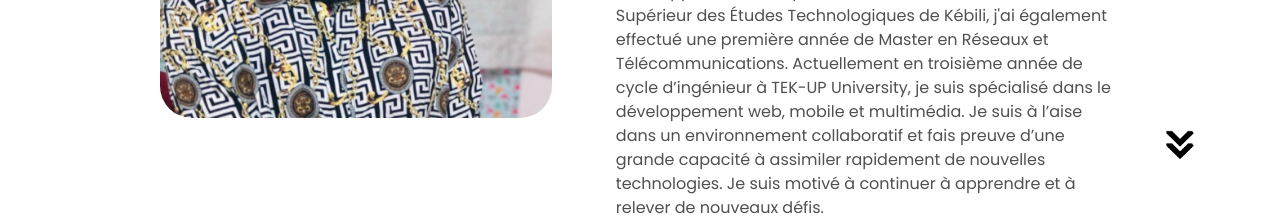
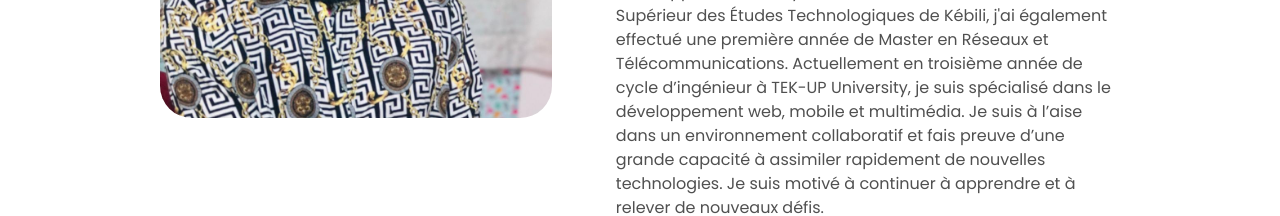
Before and after one commit to imen-mhamdi/Portfolio-imen-mhamdi, a plain HTML site: page index.html in a window 1280 px wide. Shown: the part 1500-1716 px from the top of the page. Drawn offline with Linux system fonts and the light colour scheme.

Commit message:
Message pour le deuxième commit

```diff
--- a/index.html
+++ b/index.html
@@ -98,7 +98,7 @@
         </div>
       </div>
 
-      <img src="./assets/arrow.png" alt="Arrow icon" class="icon arrow" onclick="location.href='./#Compétences'" />
+
   </section>
   <section id="Compétences">
     <p class="section__text__p1">Explorez mon</p>
```
